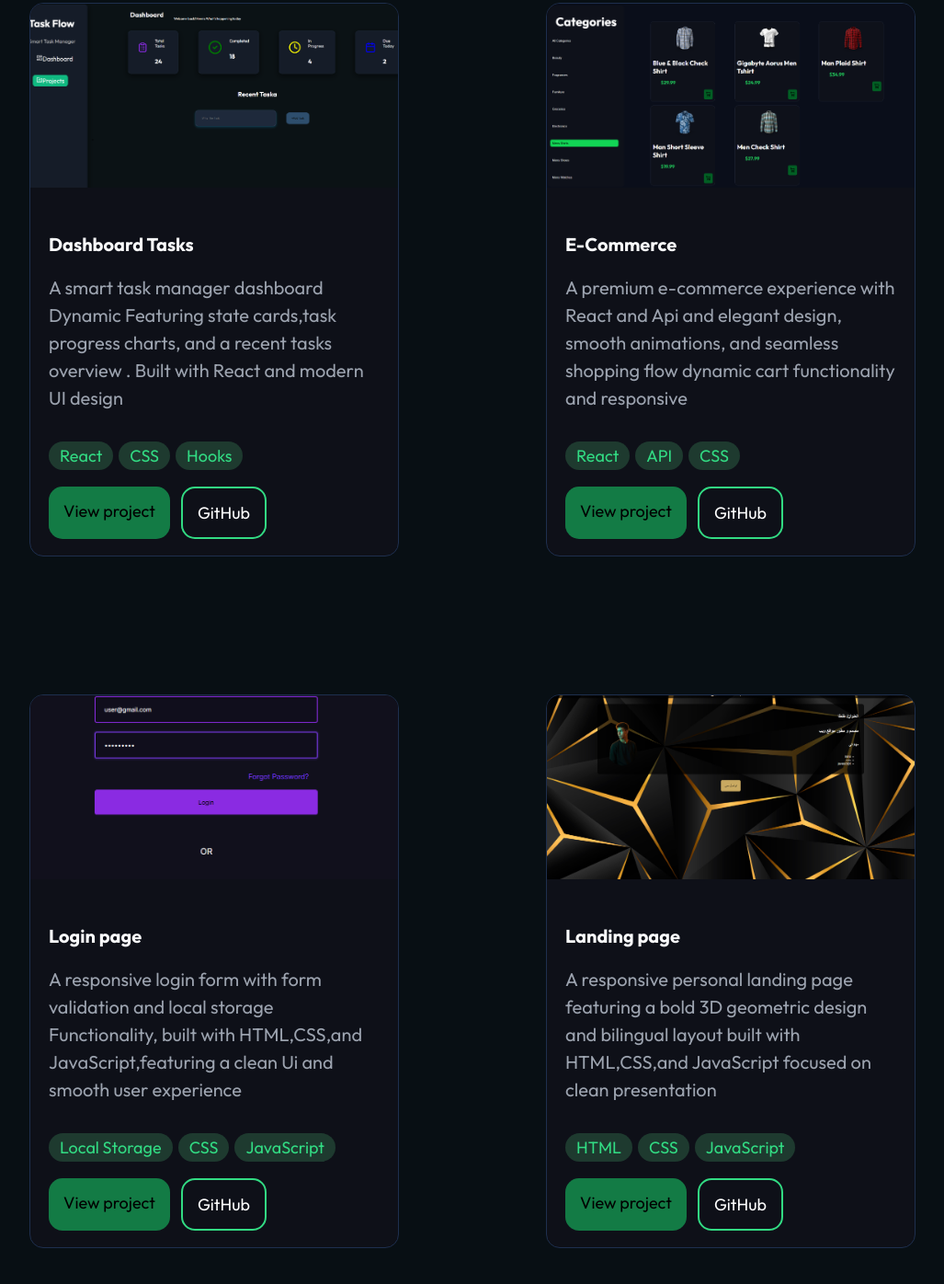
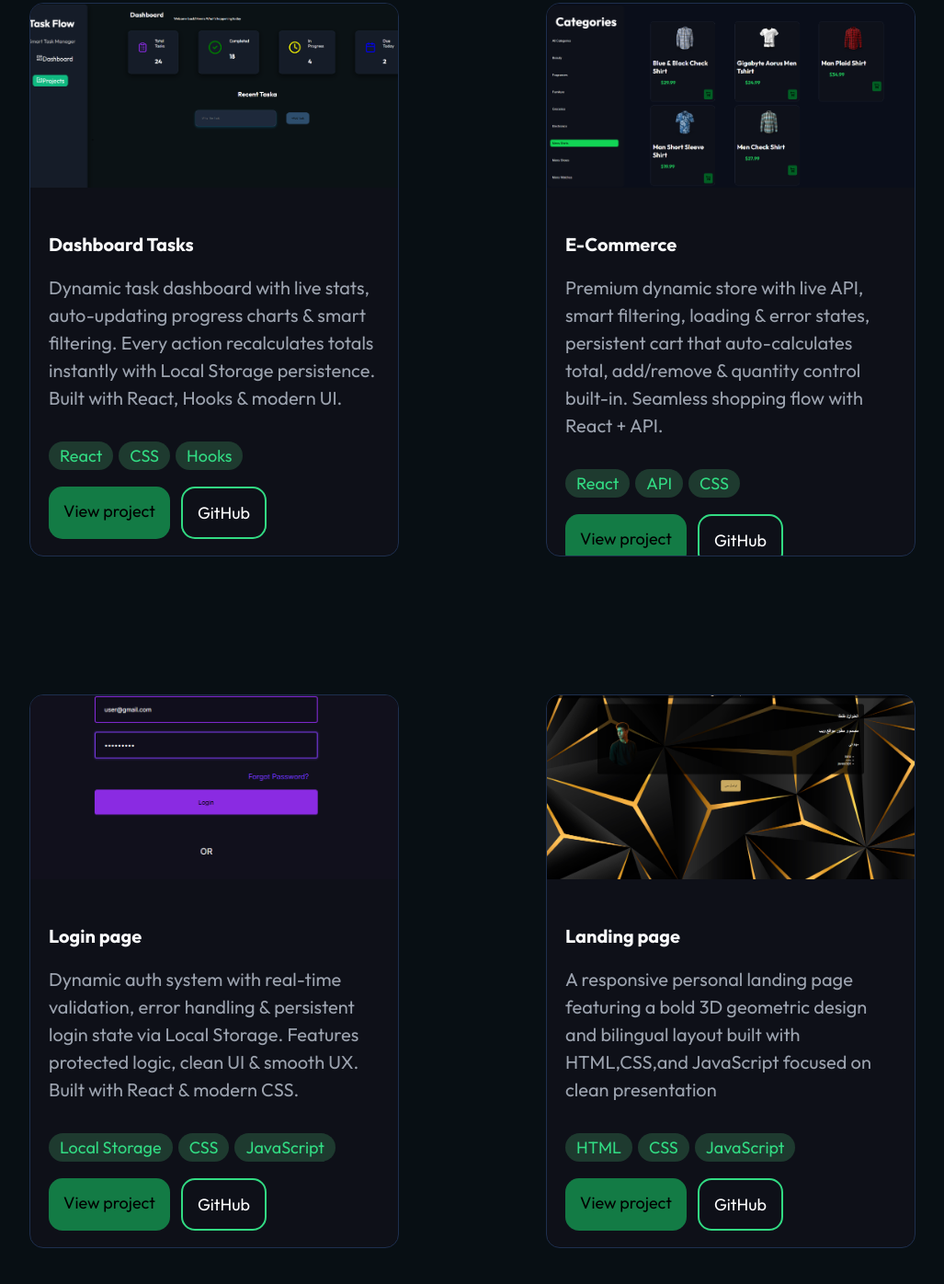
Before and after one commit to elnewahyeslam-lang/Eslam-portfolio-pro, a React (Vite) app: page / in a window 1280 px wide. Shown: the part 1204-2600 px from the top of the page at 92% size, without its empty margins (156-1183 px from the left). Built offline with nearby package versions, Linux system fonts and the light colour scheme.

Commit message:
Update Projects.jsx

```diff
--- a/src/Projects.jsx
+++ b/src/Projects.jsx
@@ -17,7 +17,11 @@ function Projects(){
                 <img src={dashboardImage} />
                 <div className="descript">
                 <h1> Dashboard Tasks</h1>
-                <p>A smart task manager dashboard Dynamic Featuring state cards,task progress charts, and a recent tasks overview . Built with React and modern UI design </p>
+                <p>Dynamic task dashboard with live stats,
+auto-updating progress charts & smart
+filtering. Every action recalculates totals
+instantly with Local Storage persistence.
+Built with React, Hooks & modern UI.</p>
                 </div>
                 <div className="tags">
                     <h2>React</h2>
@@ -34,7 +38,11 @@ function Projects(){
                 <img src={storeImage} />
                 <div className="descript">
                 <h1>E-Commerce</h1>
-                <p>A premium e-commerce experience with React and Api and elegant design, smooth animations, and seamless shopping flow dynamic cart functionality and responsive</p>
+                <p>Premium dynamic store with live API,
+smart filtering, loading & error states,
+persistent cart that auto-calculates total,
+add/remove & quantity control built-in.
+Seamless shopping flow with React + API.</p>
                 </div>
                 <div className="tags">
                     <h2>React</h2>
@@ -51,7 +59,11 @@ function Projects(){
                 <img src={loginImage} />
                 <div className="descript">
                 <h1>Login page</h1>
-                <p> A responsive login form with form validation and local storage Functionality, built with HTML,CSS,and JavaScript,featuring a clean Ui and smooth user experience</p>
+                <p> Dynamic auth system with real-time
+validation, error handling & persistent
+login state via Local Storage. Features
+protected logic, clean UI & smooth UX.
+Built with React & modern CSS.</p>
                 </div>
                 <div className="tags">
                     <h2>Local Storage</h2>
```
